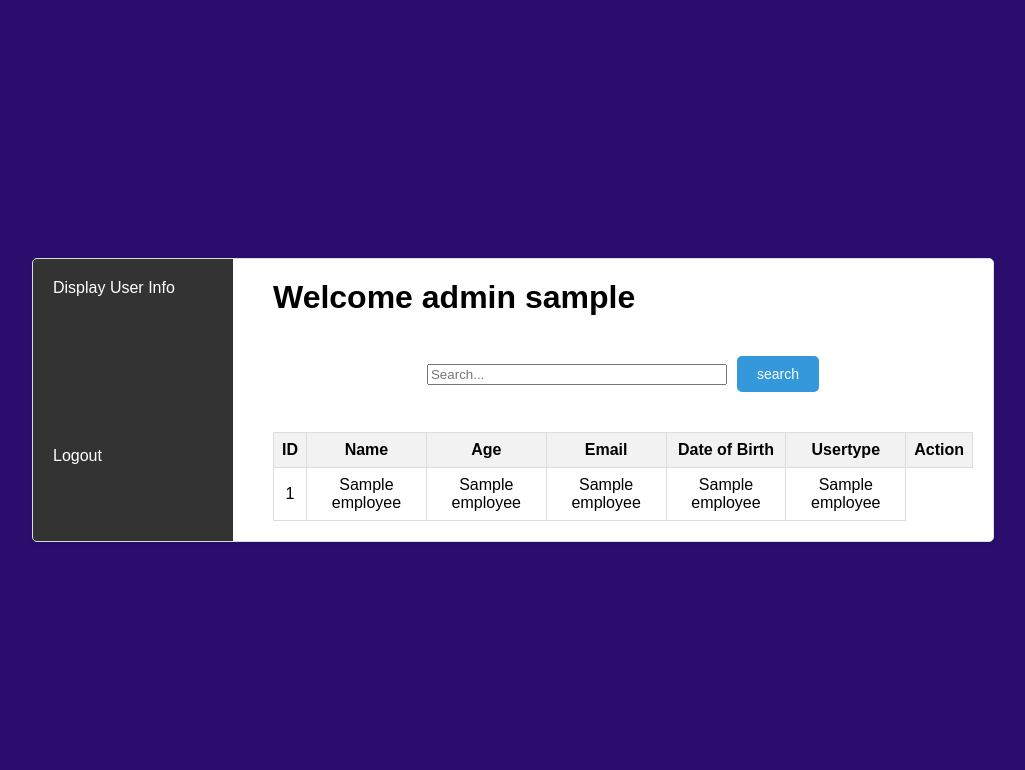
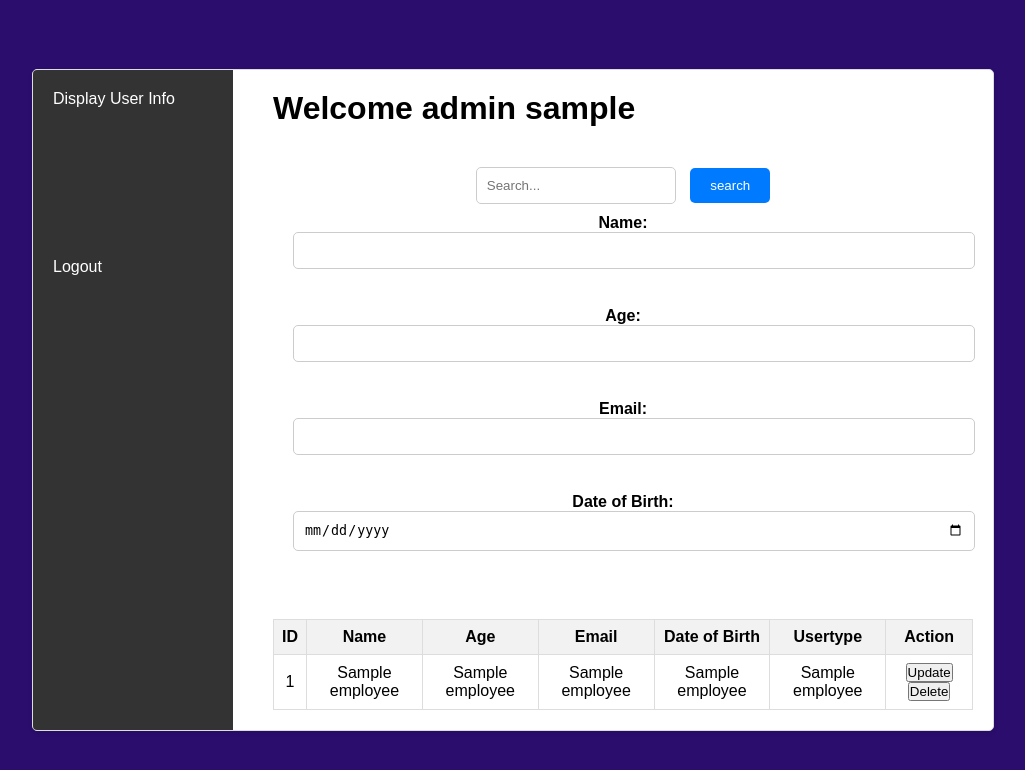
Before and after one commit to Josh011600/EmployeeProfiler, a Flask app: template templates/admin.html in a window 1280 px wide. Shown: the top 770 px of the page, without its empty margins (127-1152 px from the left). Run offline with Flask 3, Linux system fonts and the light colour scheme; the template is opened without the code that fills it: most values are stand-ins (such as "Sample title", 1, 10 or a date in 2020).

Commit message:
designing of admin form

```diff
--- a/static/css/adminform.css
+++ b/static/css/adminform.css
@@ -54,29 +54,76 @@ body, h1, p, a, button {
     max-width: 100%;
   }
 
+/* Styles for the search container */
 .search-container {
-    display: flex;
-    flex-wrap: wrap;
-    justify-content: center; /* Center horizontally */
-    align-items: center; /* Center vertically */
+  text-align: center;
   padding: 20px;
 }
-  .searchbox
-  {
-    flex: 1; /* Take available space */
-    max-width: 300px; /* Limit width if needed */
-    margin-right: 10px;
+
+/* Styles for the search input */
+.searchbox {
+  padding: 10px;
+  width: 200px;
+  max-width: 100%;
+  border: 1px solid #ccc;
+  border-radius: 5px;
 }
-  .btnsearch
-  {
+
+/* Styles for the search button */
+.btnsearch {
   padding: 10px 20px;
-    background-color: #3498db;
+  background-color: #007bff;
   color: white;
   border: none;
   border-radius: 5px;
   cursor: pointer;
-    font-size: 14px;
+  margin-left: 10px;
 }
+
+
+  label {
+    display: block;
+    font-weight: bold;
+    margin-top: 10px;
+}
+
+input[type="text"],
+input[type="number"],
+input[type="email"],
+input[type="date"] {
+    width: 100%;
+    padding: 10px;
+    border: 1px solid #ccc;
+    border-radius: 5px;
+    margin-bottom: 10px;
+}
+
+/* Adjust styles for smaller screens */
+@media (max-width: 600px) {
+    .searchbox {
+        width: 100%;
+    }
+    .btnsearch {
+        margin-top: 10px;
+        margin-left: 0;
+    }
+}
+/* Alternative Styles for the Save button */
+.saveButton {
+  padding: 10px 20px;
+  background-color: #007bff; /* Blue color for save button */
+  color: white;
+  border: none;
+  border-radius: 5px;
+  cursor: pointer;
+  margin-left: 10px;
+  display: none; /* Initially hidden */
+}
+
+.saveButton:hover {
+  background-color: #0056b3; /* Darker blue color on hover */
+}
+
 
   h1 {
     margin-bottom: 20px;
--- a/templates/admin.html
+++ b/templates/admin.html
@@ -31,7 +31,20 @@
           <div class="search-container">
           <input type="search" class="searchbox" placeholder="Search...">
           <button class="btnsearch">search</button>
-          </div>
+          <label for="name">Name:</label>
+        <input type="text" id="name" name="name" required><br><br>
+
+        <label for="age">Age:</label>
+        <input type="number" id="age" name="age" required><br><br>
+
+        <label for="email">Email:</label>
+        <input type="email" id="email" name="email" required><br><br>
+
+        <label for="dob">Date of Birth:</label>
+        <input type="date" id="dob" name="dob" required>
+        <button type="button" class="saveButton" id="saveButton" onclick="saveUser()" style="display: none;">Save</button>
+          <br><br>
+        </div>
       <table class="table">
         <tr>
             <th>ID</th>
@@ -51,10 +64,26 @@
                         <td>{{ employee[3] }}</td>
                         <td>{{ employee[6] }}</td>
                         <td>{{ employee[7] }}</td>
+                        <td><button type="button" id="updateButton" onclick="updateUser()">Update</button><button type="button" id="deleteButton" onclick="deleteUser()">Delete</button></td>
                       </tr>
                 {% endfor %}
 
     </table>
+    <script>
+      function updateUser() {
+          // Implement the update logic here
+          window.alert('Update button clicked');
+      }
+      function saveUser() {
+            // Implement the logic to save user data
+            alert('Save button clicked');
+            document.getElementById('saveButton').style.display = 'none';
+        }
+      function deleteUser() {
+          // Implement the delete logic here
+          alert('Delete button clicked');
+      }
+  </script>
     </div>
        </div>
 
```
Lines whose indentation alone changed are shown as unchanged.
